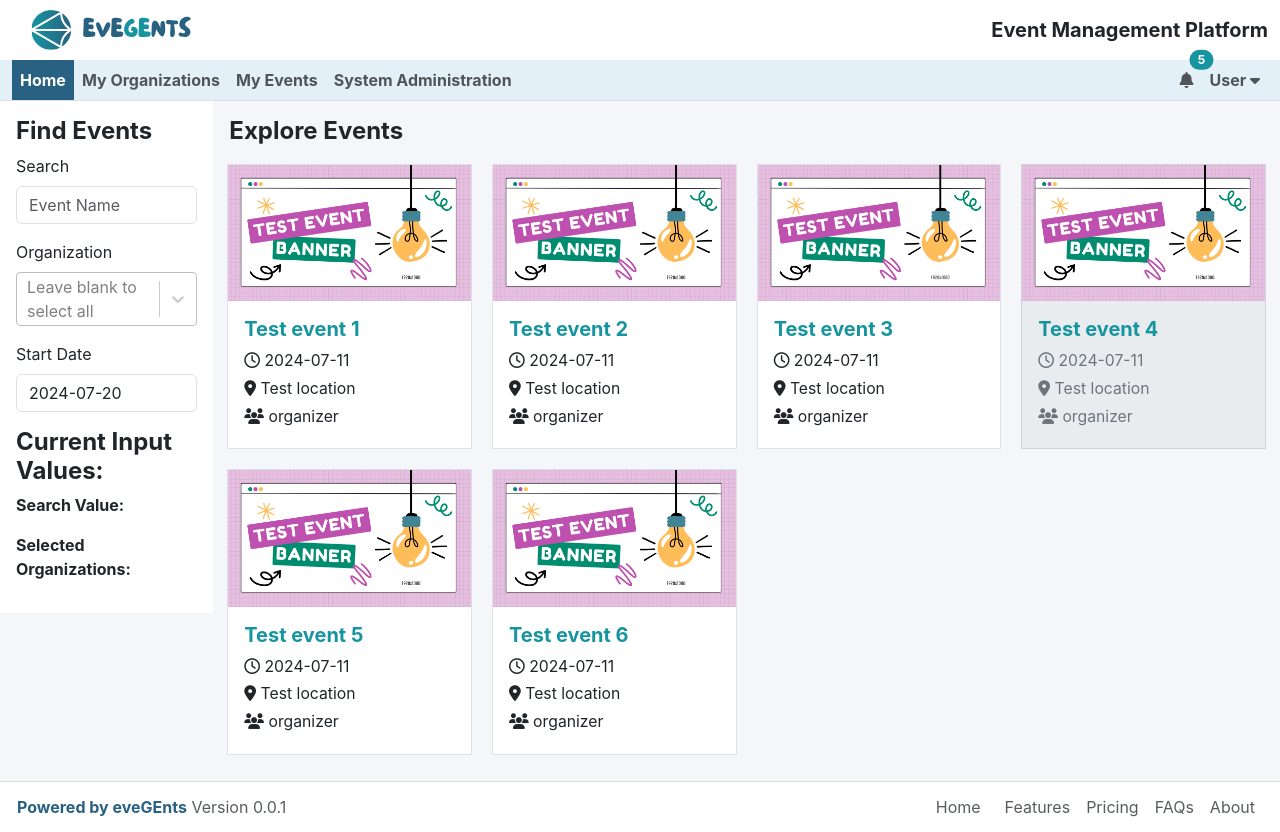
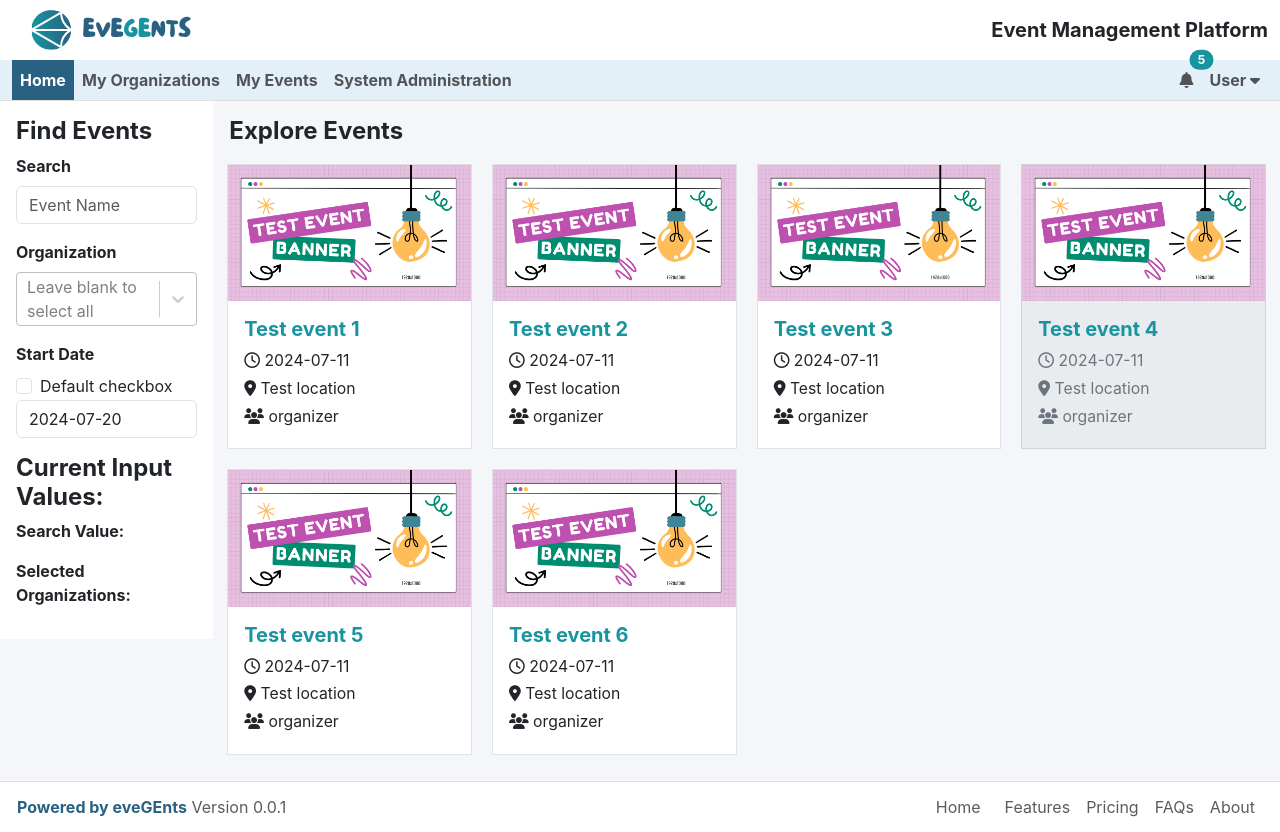
Before and after one commit to eveGEnts/Go-Headless, a React (Create React App) app: page / in a window 1280 px wide. Built offline with nearby package versions, Linux system fonts and the light colour scheme.

Commit message:
datepicker

```diff
--- a/src/components/common/MyDatePicker.js
+++ b/src/components/common/MyDatePicker.js
@@ -8,6 +8,13 @@ const MyDatePicker = () => {
 
     return (
         <div>
+            <div className="form-check">
+  <input className="form-check-input" type="checkbox" value="" id="flexCheckDefault" />
+  <label className="form-check-label" for="flexCheckDefault">
+    Default checkbox
+  </label>
+</div>
+
             <DatePicker
                 selected={startDate}
                 onChange={(date) => setStartDate(date)}
--- a/src/components/common/MyDatePicker.scss
+++ b/src/components/common/MyDatePicker.scss
@@ -1,14 +1,9 @@
 @import '../../custom.scss';
-
-/* CustomDatePicker.scss */
-
-// Define your primary theme color
-//$primary: #FF0000; // Replace this with your actual primary color
 
 // Ensure the date picker doesn't exceed the container width
 .react-datepicker {
-  font-size: 1rem;
-  max-width: 100%;
+    //font-size: 1rem;
+    //max-width: 100%;
 
     .react-datepicker__header {
         background-color: $primary-100; // Use the primary color
@@ -19,8 +14,7 @@
             color: $primary;
         };
 
-    .react-datepicker__year-select,
-    .react-datepicker__month-select {
+        .react-datepicker__year-select, .react-datepicker__month-select {
             color: white; // Ensure text is readable
         }
     }
@@ -39,22 +33,22 @@
   //}
 
     // Dropdown styles
-  .react-datepicker__month-select,
-  .react-datepicker__year-select {
+    .react-datepicker__month-select, .react-datepicker__year-select {
         background-color: $primary; // Use the primary color for dropdowns
         color: white;
-    border: 1px solid $primary-400;
+        border: 0;
         border-radius: 4px;
-    padding: 0.5rem;
+        // padding: 0.5rem;
+        font-weight: bold;
     }
 
-  .react-datepicker__month-select {
-    margin-right: 0.5rem;
-  }
+  //.react-datepicker__month-select {
+  //  margin-right: 0.5rem;
+  //}
 
-  .react-datepicker__year-select {
-    margin-left: 0.5rem;
-  }
+  //.react-datepicker__year-select {
+   // margin-left: 0.5rem;
+  //}
 
   // Dropdown option styles
   .react-datepicker__month-option,
@@ -76,3 +70,9 @@
     }
   }
 }
+
+.react-datepicker-wrapper {
+  display: inline;
+  padding: 0;
+  border: 0;
+}
--- a/src/components/home/FilterSidebar.js
+++ b/src/components/home/FilterSidebar.js
@@ -41,7 +41,7 @@ const FilterSidebar = () => {
 
                 {/* Search Events */}
                 <div className="mb-3">
-                    <label htmlFor="eventSearch" className="form-label">Search</label>
+                    <label htmlFor="eventSearch" className="form-label fw-bold">Search</label>
                     <input
                         type="text"
                         className="form-control"
@@ -54,7 +54,7 @@ const FilterSidebar = () => {
 
                 {/* Filter By Organization */}
                 <div className="mb-3">
-                    <label htmlFor="eventOrganization" className="form-label">Organization</label>
+                    <label htmlFor="eventOrganization" className="form-label fw-bold">Organization</label>
                     <Select
                         options={organizationOptions}
                         onChange={handleOrganizationChange}
@@ -68,7 +68,7 @@ const FilterSidebar = () => {
 
                 {/* Start Date */}
                 <div className="mb-3">
-                    <label htmlFor="eventStartDate" className="form-label">Start Date</label>
+                    <label htmlFor="eventStartDate" className="form-label fw-bold">Start Date</label>
                     <MyDatePicker />
                 </div>
             </div>
```
Lines whose indentation alone changed are shown as unchanged.
